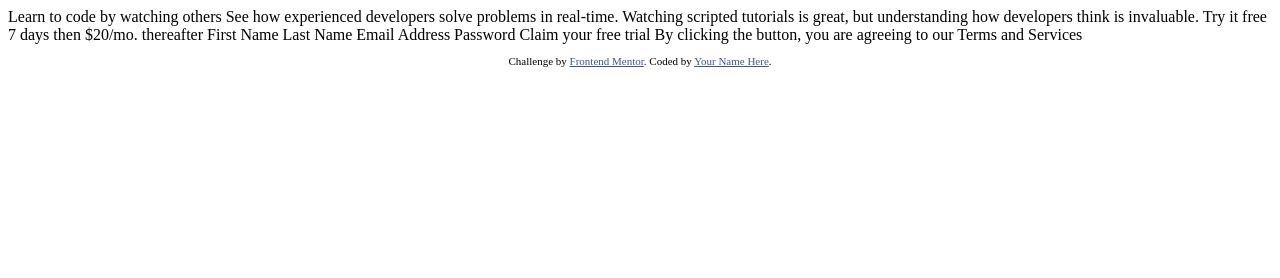
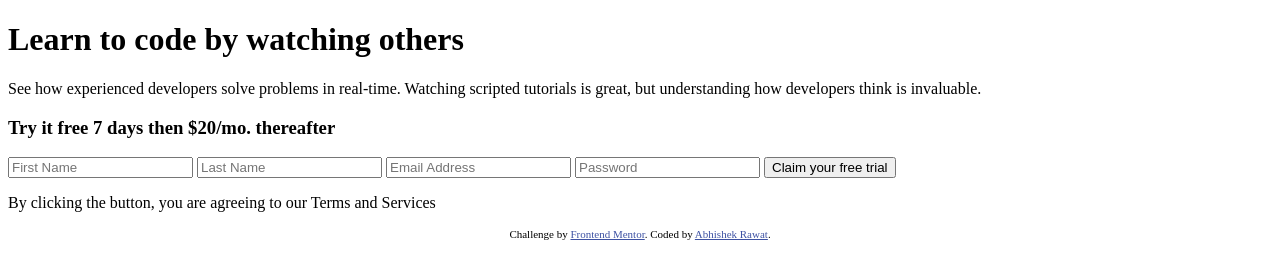
Before and after one commit to AbePlays/Fronend-Challenge-3, a plain HTML site: page index.html in a window 1280 px wide. Drawn offline with Linux system fonts and the light colour scheme.

Commit message:
Added components

```diff
--- a/index.html
+++ b/index.html
@@ -1,41 +1,63 @@
 <!DOCTYPE html>
 <html lang="en">
   <head>
-  <meta charset="UTF-8">
-  <meta name="viewport" content="width=device-width, initial-scale=1.0"> <!-- displays site properly based on user's device -->
+    <meta charset="UTF-8" />
+    <meta name="viewport" content="width=device-width, initial-scale=1.0" />
+    <!-- displays site properly based on user's device -->
 
-  <link rel="icon" type="image/png" sizes="32x32" href="./images/favicon-32x32.png">
+    <link
+      rel="icon"
+      type="image/png"
+      sizes="32x32"
+      href="./images/favicon-32x32.png"
+    />
 
     <title>Frontend Mentor | Intro component with sign up form</title>
 
     <!-- Feel free to remove these styles or customise in your own stylesheet 👍 -->
     <style>
-    .attribution { font-size: 11px; text-align: center; }
-    .attribution a { color: hsl(228, 45%, 44%); }
+      .attribution {
+        font-size: 11px;
+        text-align: center;
+      }
+      .attribution a {
+        color: hsl(228, 45%, 44%);
+      }
     </style>
   </head>
   <body>
-
-  Learn to code by watching others
-
-  See how experienced developers solve problems in real-time. Watching scripted tutorials is great,
-  but understanding how developers think is invaluable.
-
-  Try it free 7 days then $20/mo. thereafter
-
-  First Name
-  Last Name
-  Email Address
-  Password
-
-  Claim your free trial
-
+    <div class="container">
+      <div class="left">
+        <h1>Learn to code by watching others</h1>
+        <p>
+          See how experienced developers solve problems in real-time. Watching
+          scripted tutorials is great, but understanding how developers think is
+          invaluable.
+        </p>
+      </div>
+      <div class="right">
+        <h3>Try it free 7 days then $20/mo. thereafter</h3>
+        <div class="enter">
+          <form action="">
+            <input type="text" name="" id="" placeholder="First Name" />
+            <input type="text" name="" id="" placeholder="Last Name" />
+            <input type="text" name="" id="" placeholder="Email Address" />
+            <input type="text" name="" id="" placeholder="Password " />
+            <button type="submit">Claim your free trial</button>
+          </form>
+          <p>
             By clicking the button, you are agreeing to our Terms and Services
+          </p>
+        </div>
+      </div>
+    </div>
 
     <footer>
       <p class="attribution">
-      Challenge by <a href="https://www.frontendmentor.io?ref=challenge" target="_blank">Frontend Mentor</a>.
-      Coded by <a href="#">Your Name Here</a>.
+        Challenge by
+        <a href="https://www.frontendmentor.io?ref=challenge" target="_blank"
+          >Frontend Mentor</a
+        >. Coded by <a href="#">Abhishek Rawat</a>.
       </p>
     </footer>
   </body>
```
Lines whose indentation alone changed are shown as unchanged.
